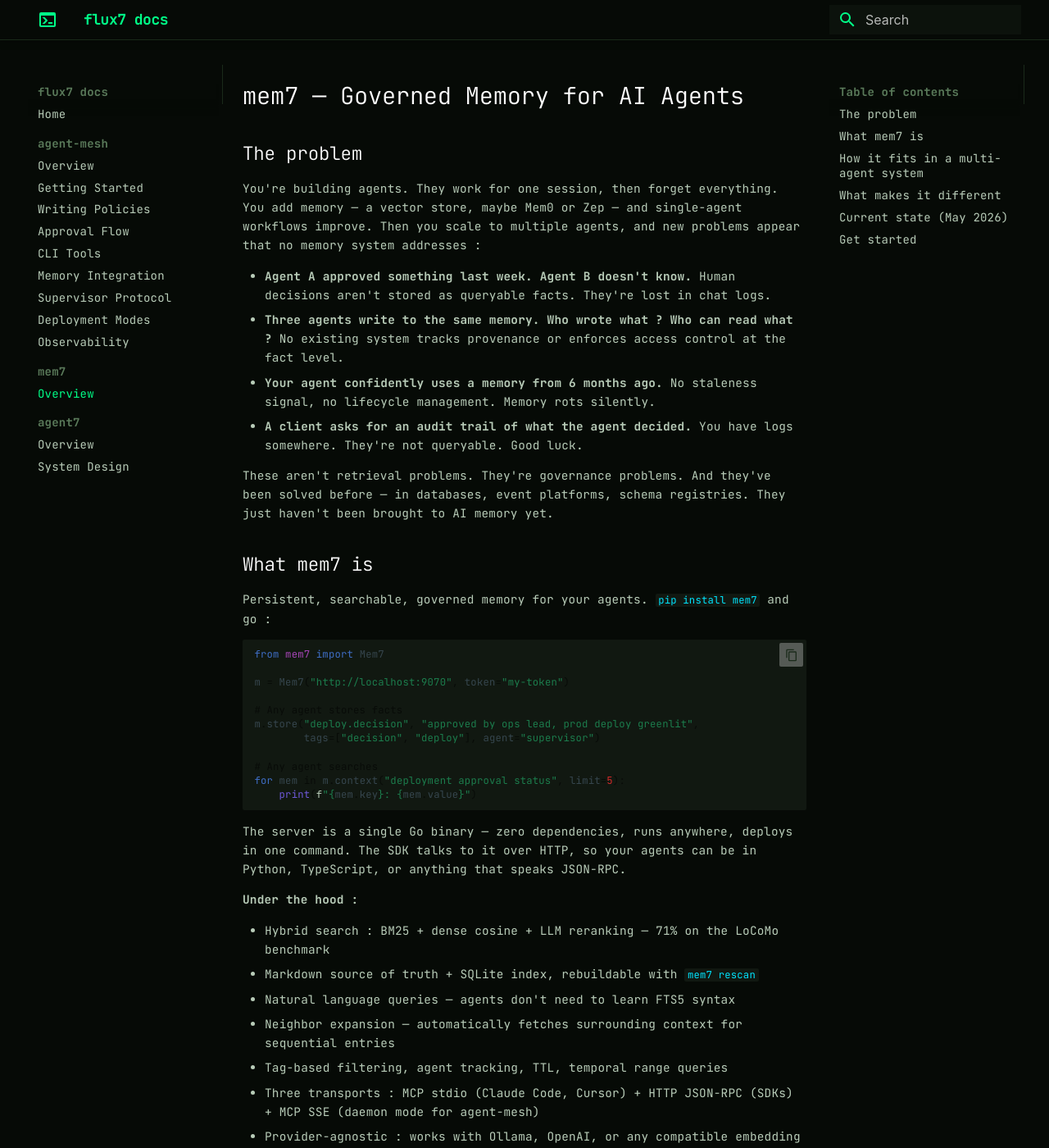
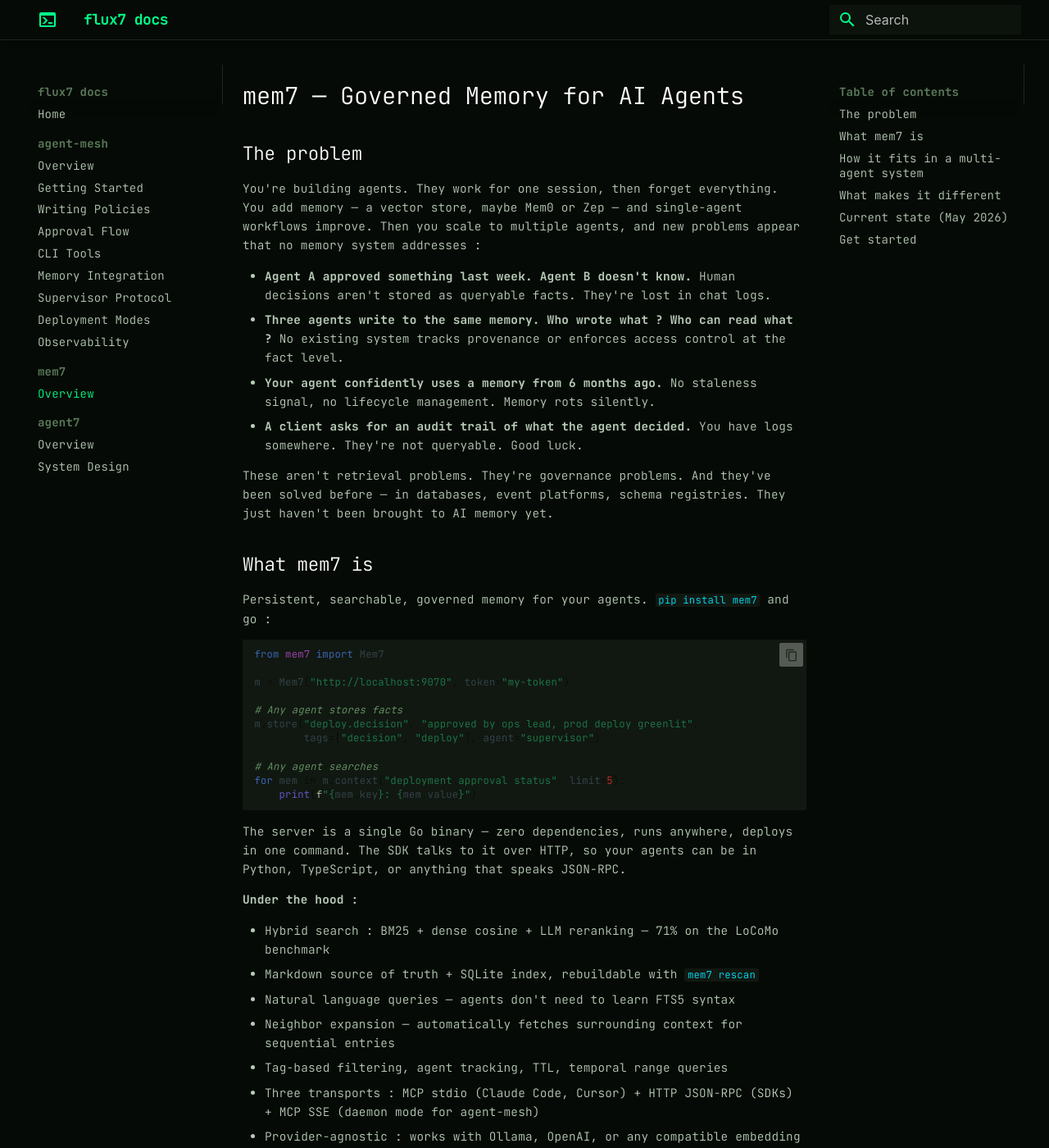
Before and after one commit to KTCrisis/flux7-docs, an MkDocs documentation site: the page built from docs/mem7/index.md, in a window 1280 px wide and 1400 px high. Shown: the whole window at 82% size. Built offline with MkDocs 1.6.1 and Material for MkDocs 9.7.7, drawn with Linux system fonts in a browser that asks for light colours.

Commit message:
fix: lighter font weight (300) and visible code comments on dark bg
JetBrains Mono 400 was too thick for body text — switched to 300.
Pygments comment classes (.c, .c1, .cm, etc.) had no override and
were near-black on the #060a06 background — now #6a9a6a italic.

Co-Authored-By: Claude Opus 4.6 <noreply@anthropic.com>

```diff
--- a/docs/stylesheets/flux7.css
+++ b/docs/stylesheets/flux7.css
@@ -140,10 +140,24 @@
 body, .md-typeset {
   font-family: 'JetBrains Mono', monospace;
   font-size: 0.72rem;
+  font-weight: 300;
   letter-spacing: 0.2px;
 }
 
 .md-typeset code,
 .md-typeset pre {
   font-family: 'JetBrains Mono', monospace;
+  font-weight: 300;
 }
+
+/* Pygments code comments — visible on dark bg */
+[data-md-color-scheme="flux7"] .highlight .c,
+[data-md-color-scheme="flux7"] .highlight .c1,
+[data-md-color-scheme="flux7"] .highlight .cm,
+[data-md-color-scheme="flux7"] .highlight .cs,
+[data-md-color-scheme="flux7"] .highlight .ch,
+[data-md-color-scheme="flux7"] .highlight .cp,
+[data-md-color-scheme="flux7"] .highlight .cpf {
+  color: #6a9a6a;
+  font-style: italic;
+}
```
